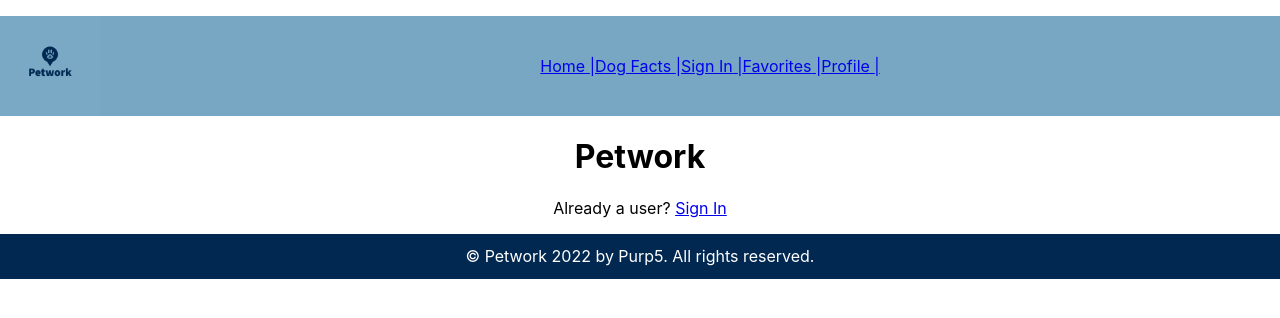
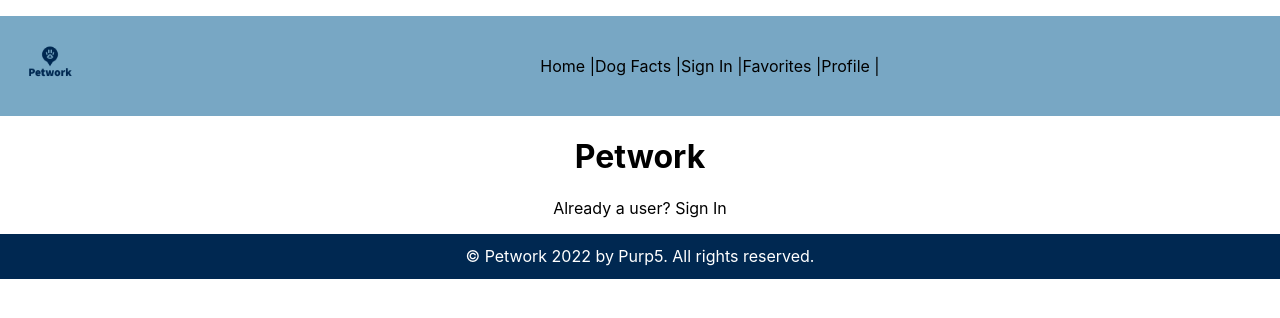
Before and after one commit to chamomiletay/petworkfrontend, a React (Create React App) app: page / in a window 1280 px wide. Shown: the top 318 px of the page. Built offline with nearby package versions, Linux system fonts and the light colour scheme.

Commit message:
More styling updates

```diff
--- a/src/components/DogList.js
+++ b/src/components/DogList.js
@@ -43,13 +43,18 @@ console.log(dogInfo)
         }
       })
       .map(dogBreed => (
+
+        <div>
+        <Link to={`/dogfacts/${dogBreed.id}`} key={dogBreed.id}>
         <div
           key={dogBreed.id}
           className="card"
         >
+
         <p className="name">{dogBreed.name}</p>
-        <Link to={`/dogfacts/${dogBreed.id}`} key={dogBreed.id}>
         <img className="card-image" src={dogBreed.image.url} alt={dogBreed.name} />
+
+        </div>
         </Link>
         </div>
       ))}
--- a/src/index.css
+++ b/src/index.css
@@ -27,14 +27,22 @@ code {
   font-weight: bold;
 }
 
+a:link, a:visited {
+  text-decoration: none;
+  color: black;
+}
+
 .card{
   border: 1px solid lightgray;
   border-radius: 1rem;
-  display: grid;
+  display: flex;
+  flex-direction: column;
+  padding: 2rem;
 }
 
 .card-image{
-  max-height: 100px;
+  height: 100px;
+  margin: auto;
 }
 
 .details-container {
```
